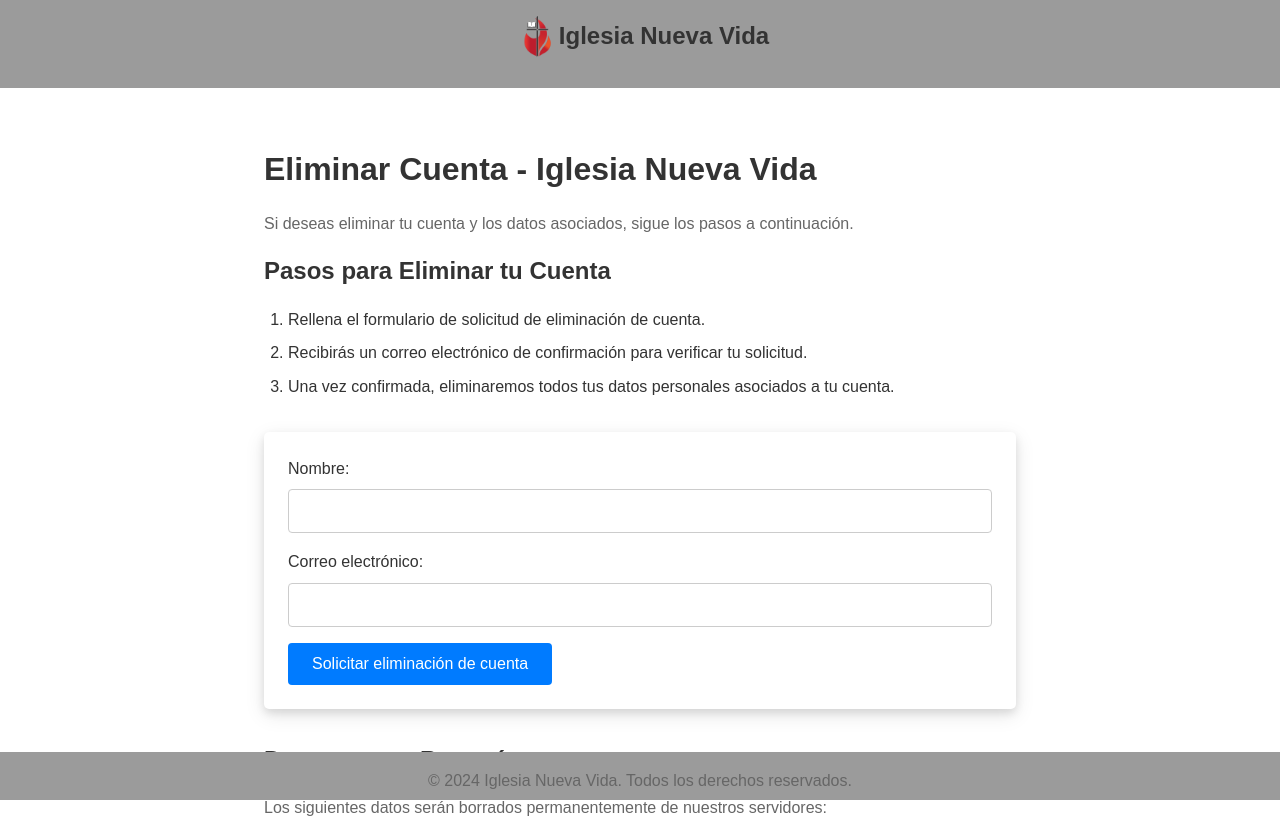
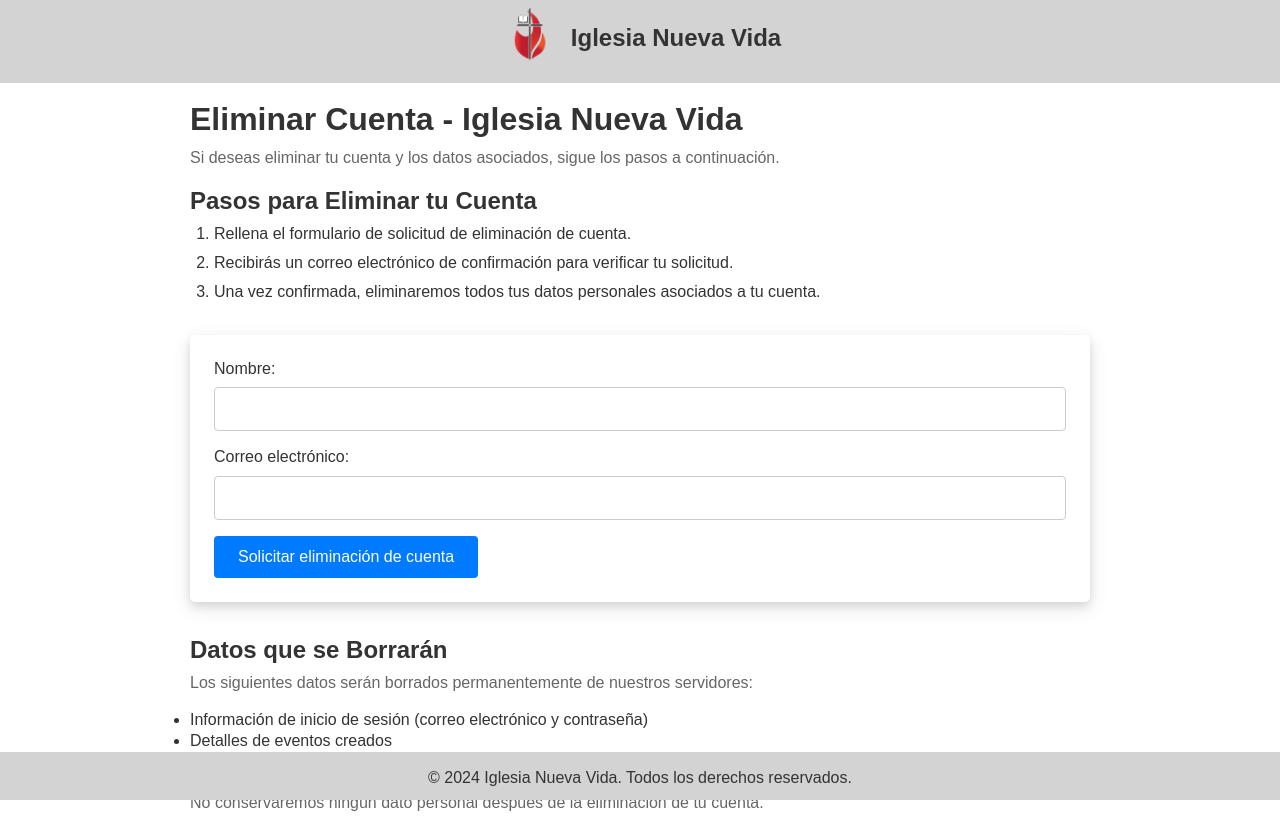
Before and after one commit to diegomata90/delete_account_app, a plain HTML site: page index.html in a window 1280 px wide. Shown: the top 824 px of the page. Drawn offline with nearby package versions, Linux system fonts and the light colour scheme.

Commit message:
Se da estilo a la pagina

```diff
--- a/css/stylo.css
+++ b/css/stylo.css
@@ -6,7 +6,7 @@
 
 :root {
   font-size: 16px;
-  --colornav: #9b9b9b;
+  --colornav: #d3d3d3;
   --colorprimary: #333333;
   --colorsecondary: #666666;
   --colorbackground: #ffffff;
@@ -19,12 +19,12 @@ body {
   background-color: var(--colorbackground);
   font-family: Arial, sans-serif;
   color: var(--colorprimary);
-  line-height: 1.6;
+  line-height: 1.3;
 }
 
 header {
   background-color: var(--colornav);
-  padding: 1rem 0;
+  padding: 0.5rem 0;
 }
 
 nav {
@@ -33,22 +33,28 @@ nav {
   align-items: center;
 }
 
+nav h1 {
+  color: var(--colorprimary);
+  margin-left: 1rem;
+}
+
 .logo {
-  width: 3rem;
-  height: 3rem;
+  width: 3.5rem;
+  height: 3.8rem;
 }
 
 .container {
-  max-width: 800px;
-  margin: 2rem auto;
-  padding: 1.5rem;
+  max-width: 900px;
+  margin: 0 auto;
+  padding-top: 1rem;
+  padding-bottom: 3rem;
   background-color: var(--colorbackground);
 }
 
 h1,
 h2 {
   color: var(--colorprimary);
-  margin-bottom: 1rem;
+  margin-bottom: 0.5rem;
 }
 
 p {
@@ -123,5 +129,9 @@ footer {
   position: fixed;
   left: 0;
   bottom: 0;
-  color: #fff;
+  color: #ffffff;
 }
+
+footer p {
+  color: var(--colorprimary);
+}
```
